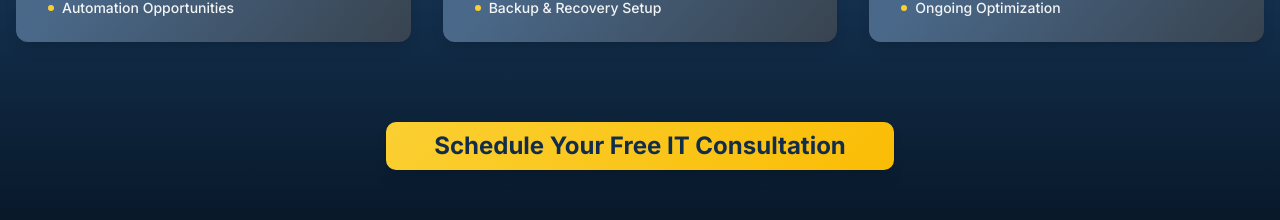
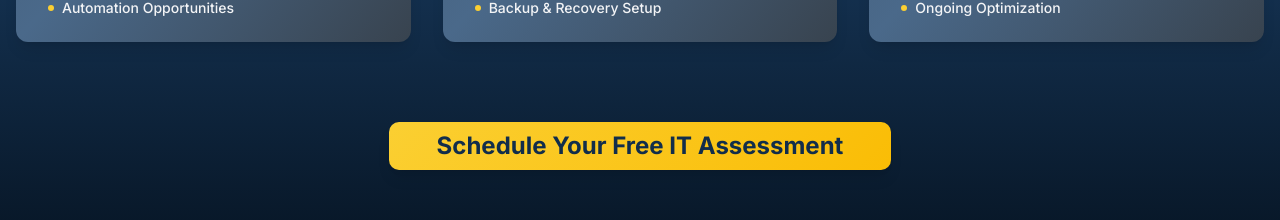
Before and after one commit to maxysadm-GH/easy-it-growth, a React (Vite) app: page / in a window 1280 px wide. Shown: the part 3620-3840 px from the top of the page. Built offline with nearby package versions, Linux system fonts and the light colour scheme.

Commit message:
Rename CTA button
Rename "Schedule Your Free IT Consultation" to "Schedule Your Free IT Assessment" in the ThreeStepFramework component.

```diff
--- a/src/components/ThreeStepFramework.tsx
+++ b/src/components/ThreeStepFramework.tsx
@@ -135,7 +135,7 @@ const ThreeStepFramework = () => {
               if (contactSection) contactSection.scrollIntoView({ behavior: "smooth" });
             }}
           >
-            Schedule Your Free IT Consultation
+            Schedule Your Free IT Assessment
           </Button>
         </div>
       </div>
```
